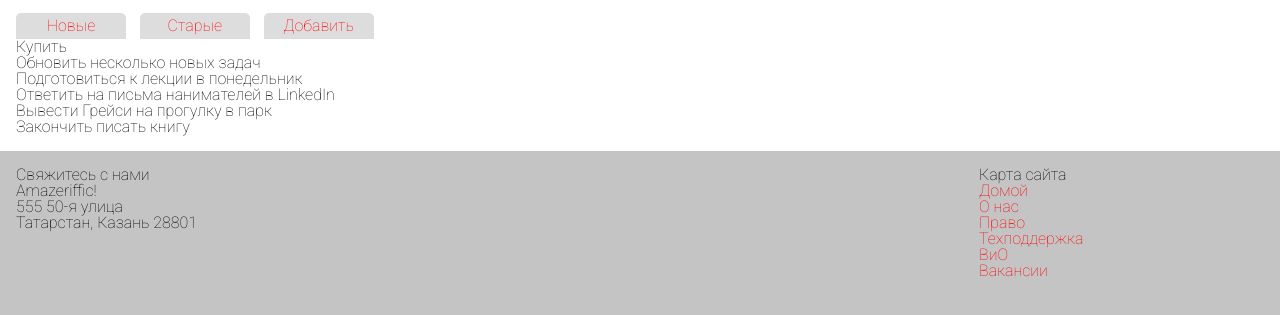
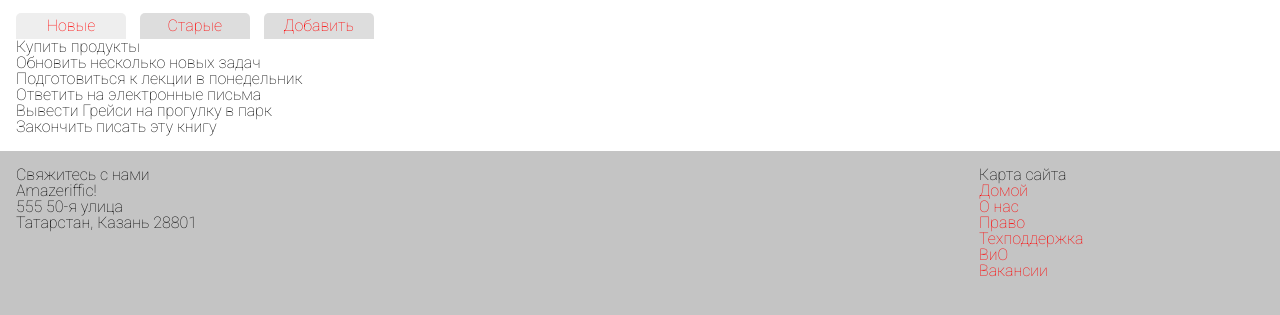
Before and after one commit to Alekseych4/webLabs, a plain HTML site: page index.html in a window 1280 px wide. Shown: the part 43-358 px from the top of the page. Drawn offline with nearby package versions, Linux system fonts and the light colour scheme.

Commit message:
dynamic view for the new and old notes

```diff
--- a/index.html
+++ b/index.html
@@ -33,14 +33,7 @@
 					</a>
 				</div>
 				<div class="content">
-					<ul>
-						<li>Купить</li>
-						<li>Обновить несколько новых задач</li>
-						<li>Подготовиться к лекции в понедельник</li>
-						<li>Ответить на письма нанимателей в LinkedIn</li>
-						<li>Вывести Грейси на прогулку в парк</li>
-						<li>Закончить писать книгу</li>
-					</ul>
+
 				</div>
 			</div>
 		</main>
--- a/script/app.js
+++ b/script/app.js
@@ -1,15 +1,46 @@
 var main = function () {
 	"use strict";
+
+	var toDos = [
+		"Закончить писать эту книгу",
+		"Вывести Грейси на прогулку в парк",
+		"Ответить на электронные письма",
+		"Подготовиться к лекции в понедельник",
+		"Обновить несколько новых задач",
+		"Купить продукты"
+	];
 
 	$(".tabs a span").toArray().forEach(function (element) {
 
 		$(element).on("click", function () {
+
+			var $element = $(element),
+			$content;
 			$(".tabs a span").removeClass("active");
-			$(element).addClass("active");
+			$element.addClass("active");
 			$("main .content").empty();
-			return false;
+
+			if ($element.parent().is(":nth-child(1)")) {
+				$content = $("<ul>");
+				for (var i = toDos.length; i >= 0; i--) {
+					$content.append($("<li>").text(toDos[i]));
+				}
+				$("main .content").append($content);
+			} else if ($element.parent().is(":nth-child(2)")) {
+				$content = $("<ul>");
+				toDos.forEach(function (todo) {
+					$content.append($("<li>").text(todo));
+				});
+				$("main .content").append($content);
+			} else if ($element.parent().is(":nth-child(3)")) {
+				console.log("Щелчок на третьей вкладке!");
+			}
+
+
 		});
 	});
+
+	$(".tabs a:first-child span").trigger("click");
 };
 
 
```
